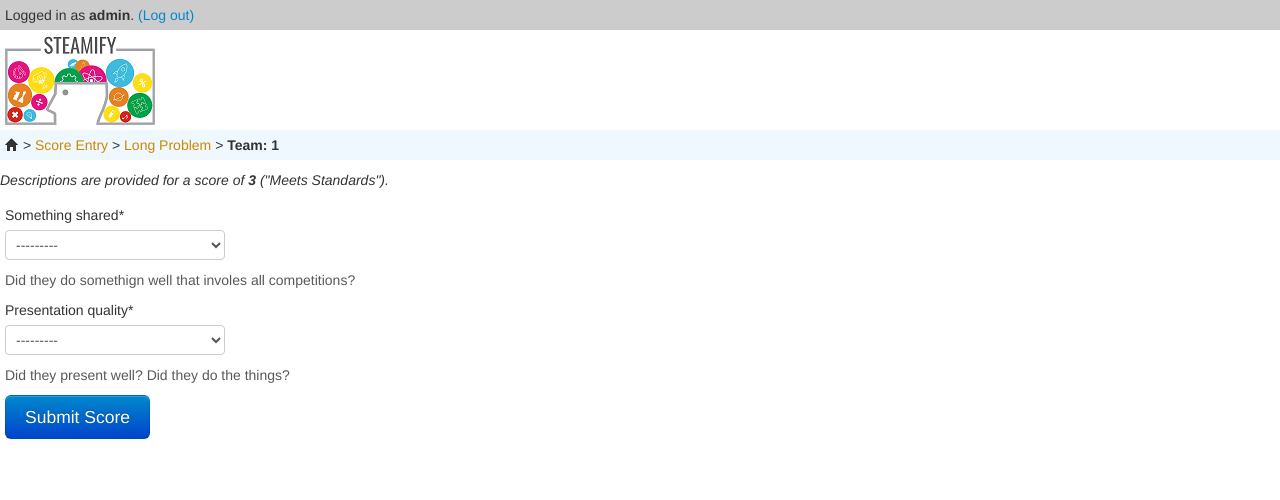
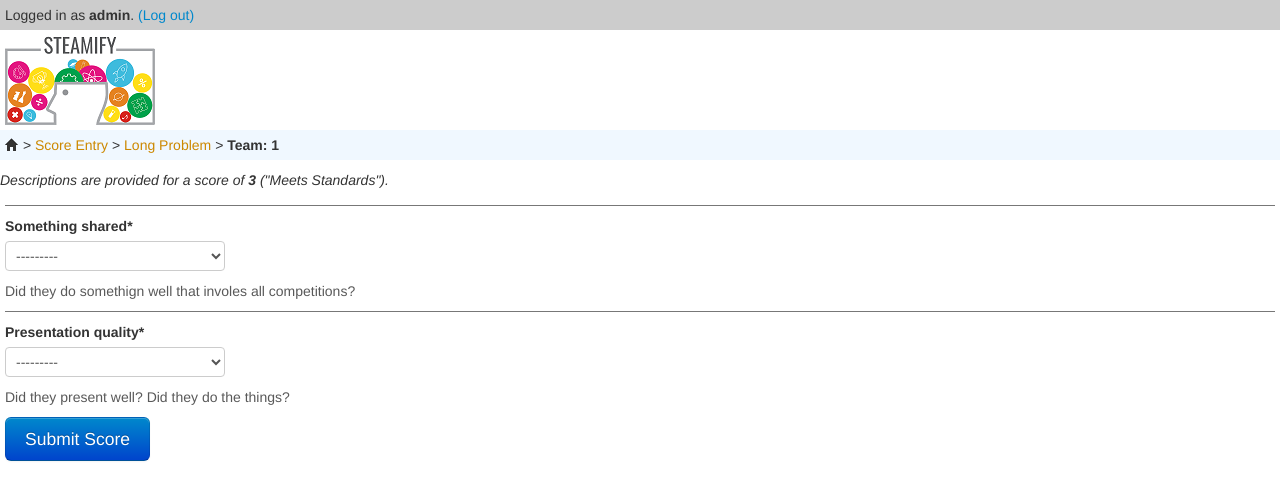
Before and after one commit to 7-factorial/steamify-scoring, a Django app: page /steamify/entry/1/M.EN/1/add in a window 1280 px wide. Shown: the top 500 px of the page. Run offline with Django 3.2, Linux system fonts and the light colour scheme; a user stored in the database is signed in; some libraries are stand-ins or nearby versions.

Commit message:
css (padding, border, bold) for forms

```diff
--- a/steamify/static/steamify/css/steamify.css
+++ b/steamify/static/steamify/css/steamify.css
@@ -19,3 +19,12 @@
 .main-content {
     padding: 5px;
 }
+
+.control-group {
+    padding-top: 10px;
+    border-top: 1px solid #777;
+}
+
+.control-label {
+    font-weight: bold;
+}
```
